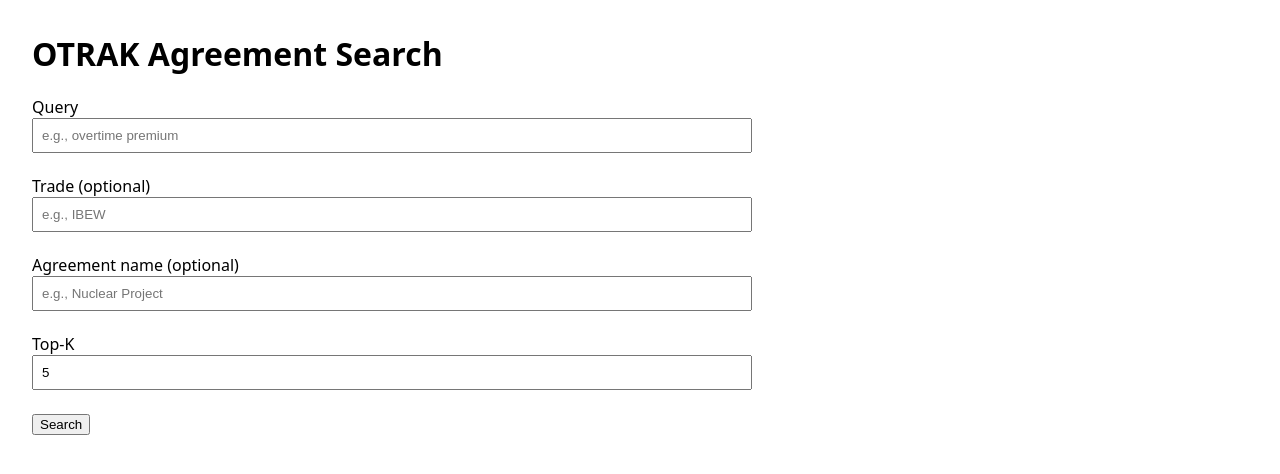
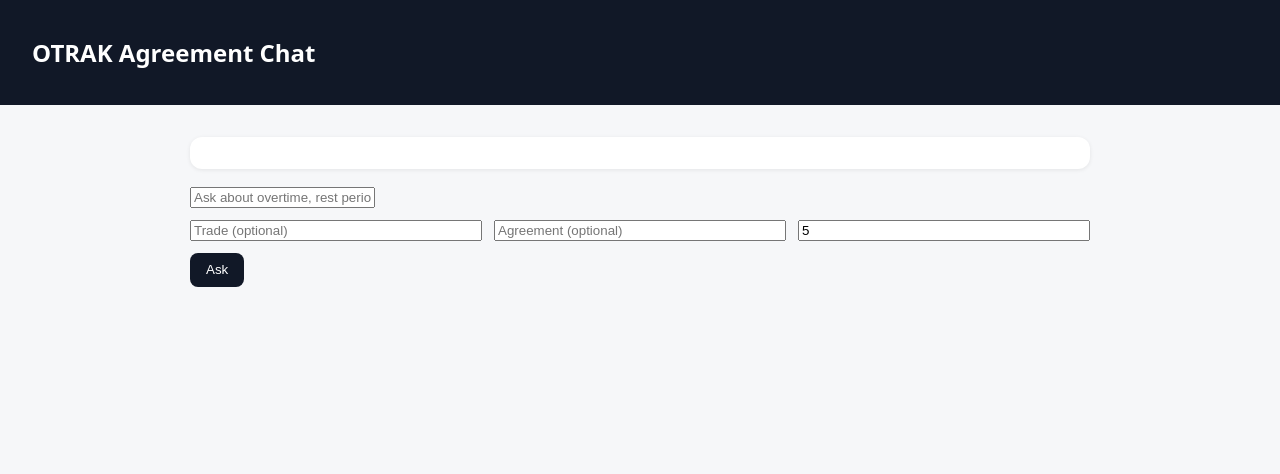
Before and after one commit to boilermolt/otrak, a Flask app: page / in a window 1280 px wide. Shown: the top 474 px of the page. Run offline with Flask 3, Linux system fonts and the light colour scheme; parts of the project's set-up code (start-up, migrations or seed data) failed here and were passed over.

Commit message:
ui: chatbot-style layout

```diff
--- a/app/templates/index.html
+++ b/app/templates/index.html
@@ -2,40 +2,65 @@
 <html>
 <head>
   <meta charset="utf-8" />
-  <title>OTRAK Agreement Search</title>
+  <title>OTRAK Agreement Chat</title>
   <style>
-    body { font-family: system-ui, sans-serif; margin: 2rem; }
-    input { padding: 0.5rem; width: 100%; max-width: 700px; }
-    .result { border: 1px solid #ddd; padding: 1rem; margin: 1rem 0; }
-    .source { font-weight: 600; }
-    .score { color: #666; font-size: 0.9rem; }
-    textarea { width: 100%; height: 140px; }
+    body { font-family: system-ui, sans-serif; margin: 0; background:#f6f7f9; }
+    header { background:#111827; color:#fff; padding:1rem 2rem; }
+    main { max-width: 900px; margin: 0 auto; padding: 2rem; }
+    .chat { background:#fff; border-radius:12px; padding:1rem; box-shadow:0 1px 4px rgba(0,0,0,0.08); }
+    .bubble { padding:0.75rem 1rem; border-radius:16px; margin:0.75rem 0; max-width:80%; }
+    .user { background:#dbeafe; margin-left:auto; }
+    .assistant { background:#f3f4f6; }
+    .meta { font-size:0.85rem; color:#6b7280; margin-top:0.25rem; }
+    form { margin-top:1rem; }
+    input[type=text] { width:100%; padding:0.7rem; border:1px solid #ddd; border-radius:8px; }
+    .row { display:flex; gap:0.75rem; margin-top:0.75rem; }
+    .row input { flex:1; }
+    .actions { display:flex; gap:0.75rem; align-items:center; margin-top:0.75rem; }
+    button { background:#111827; color:#fff; border:none; padding:0.6rem 1rem; border-radius:8px; cursor:pointer; }
+    details { margin-top:0.5rem; }
+    pre { white-space: pre-wrap; }
   </style>
 </head>
 <body>
-  <h1>OTRAK Agreement Search</h1>
-  <form method="post">
-    <label>Query</label><br/>
-    <input name="q" value="{{ q }}" placeholder="e.g., overtime premium" />
-    <br/><br/>
-    <label>Trade (optional)</label><br/>
-    <input name="trade" value="{{ trade }}" placeholder="e.g., IBEW" />
-    <br/><br/>
-    <label>Agreement name (optional)</label><br/>
-    <input name="agreement" value="{{ agreement }}" placeholder="e.g., Nuclear Project" />
-    <br/><br/>
-    <label>Top‑K</label><br/>
-    <input name="top_k" value="{{ top_k }}" />
-    <br/><br/>
-    <button type="submit">Search</button>
-  </form>
+  <header>
+    <h2>OTRAK Agreement Chat</h2>
+  </header>
+  <main>
+    <div class="chat">
+      {% if q %}
+        <div class="bubble user">
+          {{ q }}
+        </div>
+      {% endif %}
 
-  {% for r in results %}
-    <div class="result">
-      <div class="source">{{ r.source }}</div>
-      <div class="score">score: {{ '%.4f'|format(r.score) }}</div>
-      <pre>{{ r.text }}</pre>
+      {% if results %}
+        <div class="bubble assistant">
+          <strong>Top results</strong>
+          <div class="meta">Showing {{ results|length }} results</div>
+          {% for r in results %}
+            <details>
+              <summary>{{ r.source }} · score {{ '%.4f'|format(r.score) }}</summary>
+              <pre>{{ r.text }}</pre>
+            </details>
+          {% endfor %}
+        </div>
+      {% elif q %}
+        <div class="bubble assistant">No results found.</div>
+      {% endif %}
     </div>
-  {% endfor %}
+
+    <form method="post">
+      <input name="q" placeholder="Ask about overtime, rest periods, premiums…" value="{{ q }}" />
+      <div class="row">
+        <input name="trade" placeholder="Trade (optional)" value="{{ trade }}" />
+        <input name="agreement" placeholder="Agreement (optional)" value="{{ agreement }}" />
+        <input name="top_k" placeholder="Top‑K" value="{{ top_k }}" />
+      </div>
+      <div class="actions">
+        <button type="submit">Ask</button>
+      </div>
+    </form>
+  </main>
 </body>
 </html>
```
